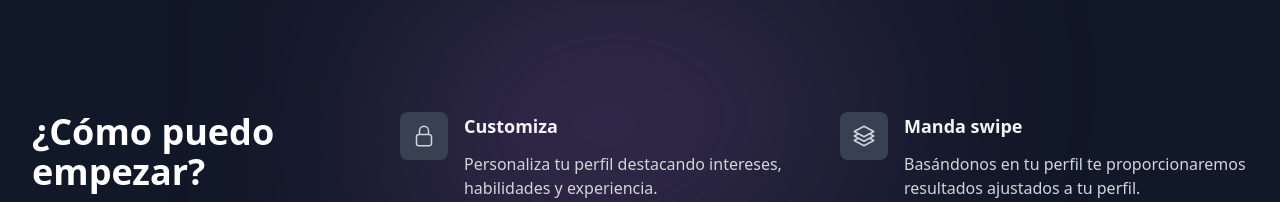
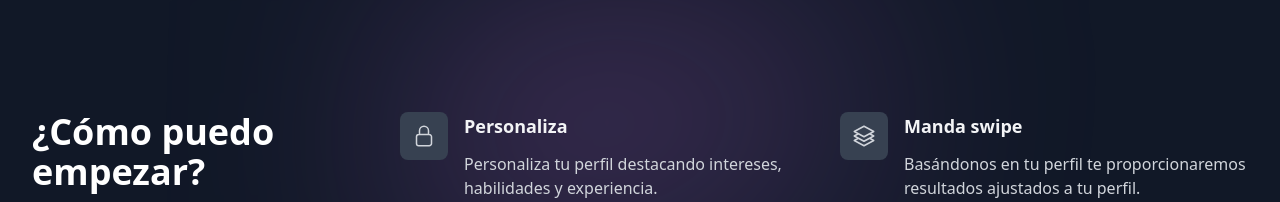
Before and after one commit to SaulGallegos/khoblelandingv1, a Next.js app: page /student/HowToStart in a window 1280 px wide. Shown: the top 202 px of the page. Built offline with nearby package versions, Linux system fonts and the light colour scheme.

Commit message:
ortografía

```diff
--- a/src/pages/student/HowToStart.tsx
+++ b/src/pages/student/HowToStart.tsx
@@ -17,7 +17,7 @@ export default function HowToStart() {
           />
         </svg>
       ),
-      title: 'Customiza',
+      title: 'Personaliza',
       desc: 'Personaliza tu perfil destacando intereses, habilidades y experiencia.',
     },
     {
```
